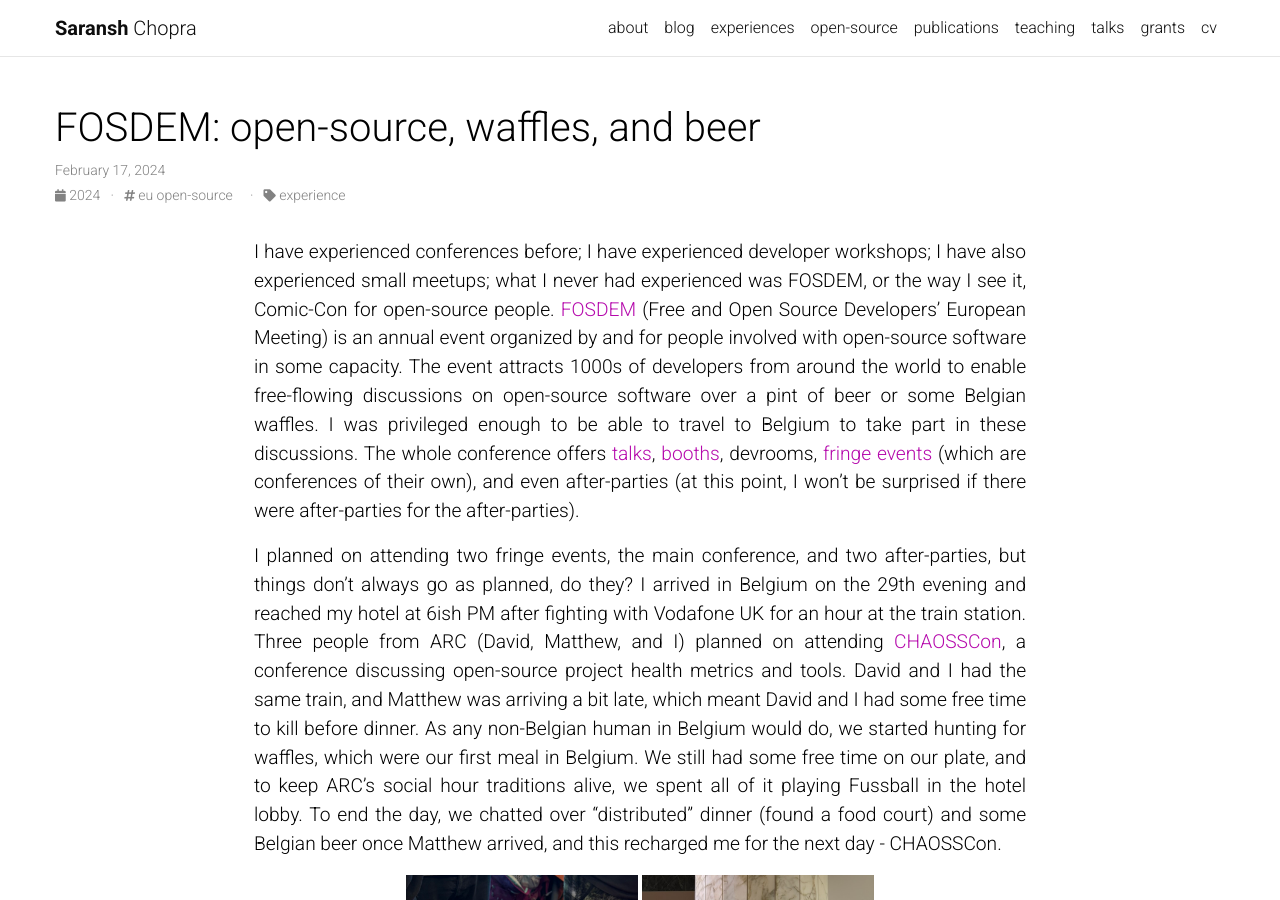
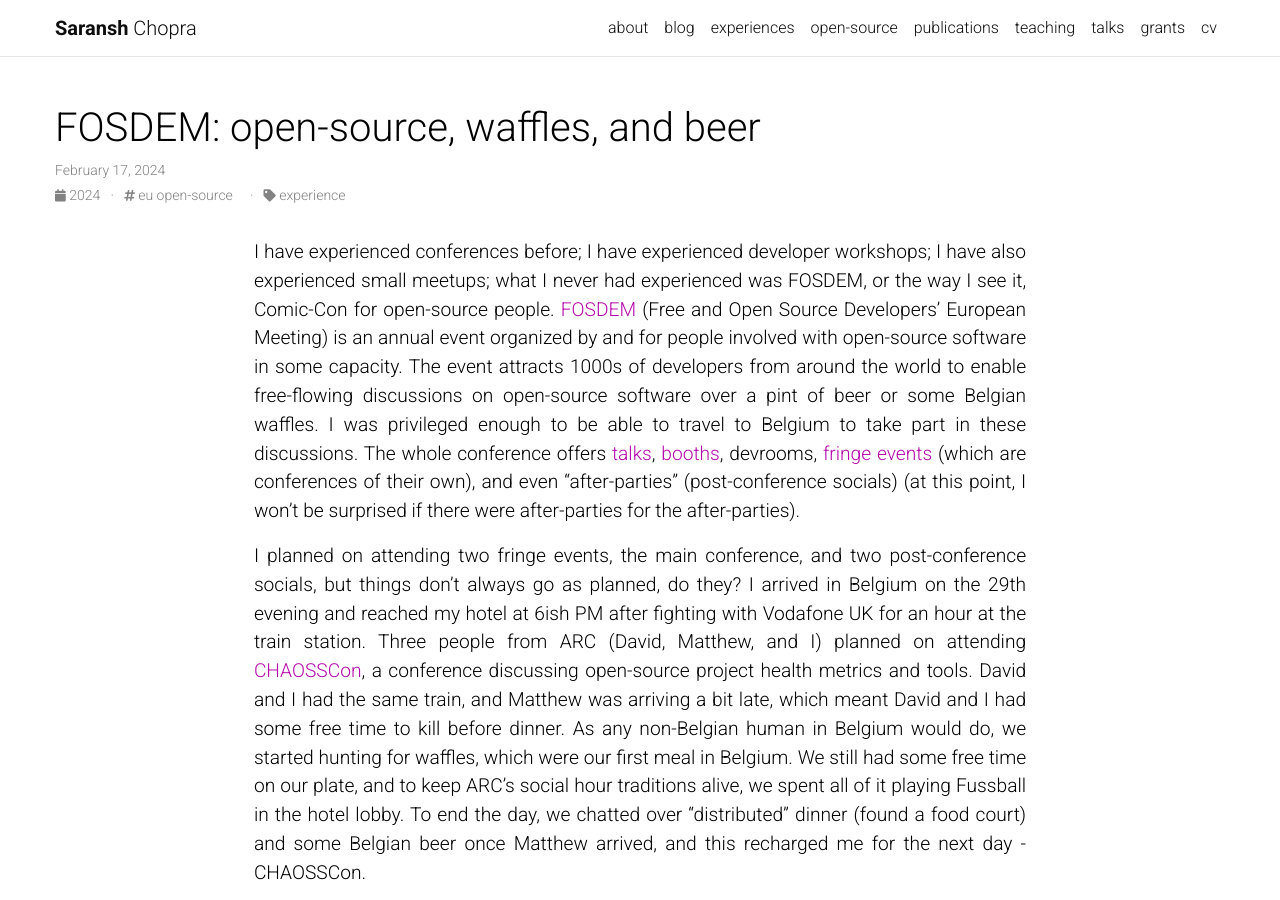
Before and after one commit to Saransh-cpp/Saransh-cpp.github.io, a Jekyll site: the page built from _pages/2025-02-17-fosdem.md, in a window 1280 px wide and 900 px high. Built offline with Jekyll 4.4.1, drawn with Linux system fonts in a browser that asks for light colours; comment, search, counter and statistics services are not loaded; a style sheet for code colours, icons or effects is not loaded.

Commit message:
post-conf socials

```diff
--- a/_pages/2025-02-17-fosdem.md
+++ b/_pages/2025-02-17-fosdem.md
@@ -8,9 +8,9 @@ tags: eu open-source
 categories: experience
 ---
 
-I have experienced conferences before; I have experienced developer workshops; I have also experienced small meetups; what I never had experienced was FOSDEM, or the way I see it, Comic-Con for open-source people. [FOSDEM](https://fosdem.org/2025/) (Free and Open Source Developers' European Meeting) is an annual event organized by and for people involved with open-source software in some capacity. The event attracts 1000s of developers from around the world to enable free-flowing discussions on open-source software over a pint of beer or some Belgian waffles. I was privileged enough to be able to travel to Belgium to take part in these discussions. The whole conference offers [talks](https://fosdem.org/2025/schedule/), [booths](https://fosdem.org/2025/stands/), devrooms, [fringe events](https://fosdem.org/2025/fringe/) (which are conferences of their own), and even after-parties (at this point, I won't be surprised if there were after-parties for the after-parties).
+I have experienced conferences before; I have experienced developer workshops; I have also experienced small meetups; what I never had experienced was FOSDEM, or the way I see it, Comic-Con for open-source people. [FOSDEM](https://fosdem.org/2025/) (Free and Open Source Developers' European Meeting) is an annual event organized by and for people involved with open-source software in some capacity. The event attracts 1000s of developers from around the world to enable free-flowing discussions on open-source software over a pint of beer or some Belgian waffles. I was privileged enough to be able to travel to Belgium to take part in these discussions. The whole conference offers [talks](https://fosdem.org/2025/schedule/), [booths](https://fosdem.org/2025/stands/), devrooms, [fringe events](https://fosdem.org/2025/fringe/) (which are conferences of their own), and even "after-parties" (post-conference socials) (at this point, I won't be surprised if there were after-parties for the after-parties).
 
-I planned on attending two fringe events, the main conference, and two after-parties, but things don't always go as planned, do they? I arrived in Belgium on the 29th evening and reached my hotel at 6ish PM after fighting with Vodafone UK for an hour at the train station. Three people from ARC (David, Matthew, and I) planned on attending [CHAOSSCon](https://chaoss.community/chaosscon-2025-eu/), a conference discussing open-source project health metrics and tools. David and I had the same train, and Matthew was arriving a bit late, which meant David and I had some free time to kill before dinner. As any non-Belgian human in Belgium would do, we started hunting for waffles, which were our first meal in Belgium. We still had some free time on our plate, and to keep ARC's social hour traditions alive, we spent all of it playing Fussball in the hotel lobby. To end the day, we chatted over "distributed" dinner (found a food court) and some Belgian beer once Matthew arrived, and this recharged me for the next day - CHAOSSCon.
+I planned on attending two fringe events, the main conference, and two post-conference socials, but things don't always go as planned, do they? I arrived in Belgium on the 29th evening and reached my hotel at 6ish PM after fighting with Vodafone UK for an hour at the train station. Three people from ARC (David, Matthew, and I) planned on attending [CHAOSSCon](https://chaoss.community/chaosscon-2025-eu/), a conference discussing open-source project health metrics and tools. David and I had the same train, and Matthew was arriving a bit late, which meant David and I had some free time to kill before dinner. As any non-Belgian human in Belgium would do, we started hunting for waffles, which were our first meal in Belgium. We still had some free time on our plate, and to keep ARC's social hour traditions alive, we spent all of it playing Fussball in the hotel lobby. To end the day, we chatted over "distributed" dinner (found a food court) and some Belgian beer once Matthew arrived, and this recharged me for the next day - CHAOSSCon.
 
 <p align="center">
     <figure align="center">
```
